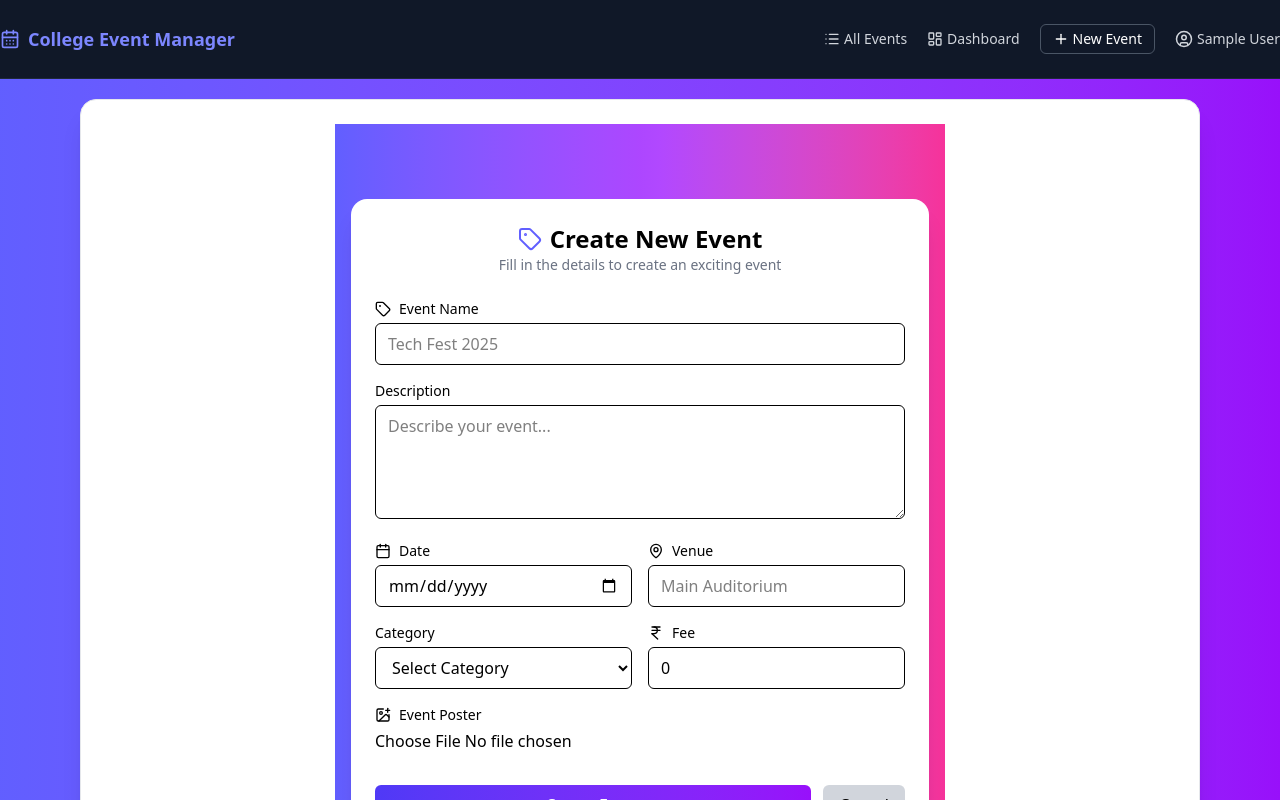
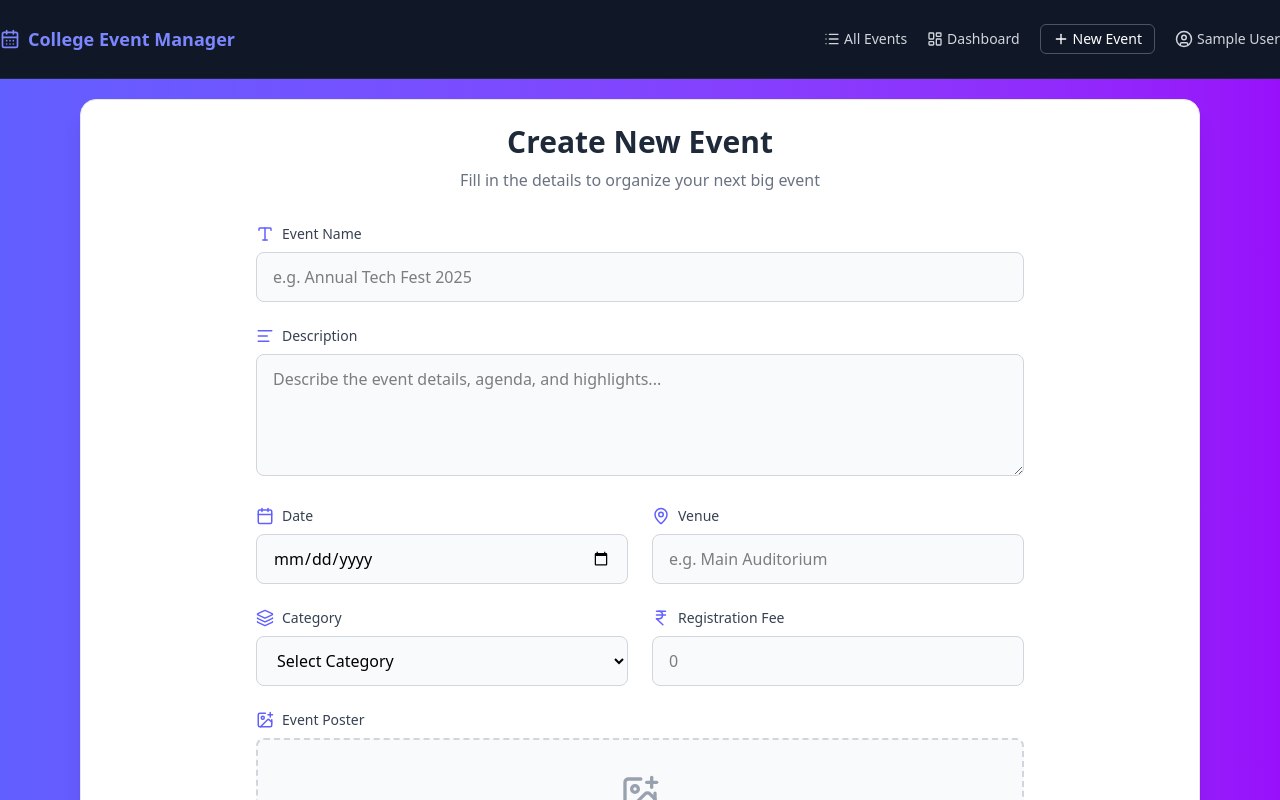
Before and after one commit to Sumitku2938k/EventNexus-2.0, a React (Vite) app in the folder client/: page /events/new in a window 1280 px wide. Shown: the top 800 px of the page. Built offline with nearby package versions, Linux system fonts and the light colour scheme; no server answers; sample sign-in values are in the browser's storage.

Commit message:
Making ui better of create event page

```diff
--- a/client/src/pages/CreateEvent.jsx
+++ b/client/src/pages/CreateEvent.jsx
@@ -1,6 +1,6 @@
 import { useState } from "react";
 import { useNavigate } from "react-router-dom";
-import { Calendar, MapPin, IndianRupee, ImagePlus, Tag } from "lucide-react";
+import { Calendar, MapPin, IndianRupee, ImagePlus, Type, AlignLeft, Layers, X } from "lucide-react";
 import { toast } from "react-toastify";
 import { useAuth } from "../utils/auth";
 
@@ -14,7 +14,7 @@ const CreateEvent = () => {
     date: "",
     venue: "",
     category: "",
-    registrationFee: 0,
+    registrationFee: "",
   });
 
   const [poster, setPoster] = useState(null);
@@ -28,16 +28,18 @@ const CreateEvent = () => {
   // handle image
   const handleImageChange = (e) => {
     const file = e.target.files[0];
-    setPoster(file);
-
     if (file) {
+      setPoster(file);
       const reader = new FileReader();
       reader.onload = (e) => setPreview(e.target.result);
       reader.readAsDataURL(file);
-    } else {
-      setPreview(null);
     }
   };
+
+  const removeImage = () => {
+    setPoster(null);
+    setPreview(null);
+  }
 
   // submit
   const handleSubmit = async (e) => {
@@ -61,7 +63,6 @@ const CreateEvent = () => {
       method: "POST",
       headers: {
         Authorization: authorizationToken,
-        // ❌ Content-Type mat lagana
       },
       body: formData,
     });
@@ -69,7 +70,7 @@ const CreateEvent = () => {
     const data = await response.json();
 
     if (response.ok) {
-      toast.success("Event Created");
+        toast.success("Event Created Successfully");
       navigate("/events");
     } else {
       toast.error(data.message || "Error");
@@ -80,83 +81,77 @@ const CreateEvent = () => {
 };
 
   return (
-    <div className="min-h-screen flex items-center justify-center bg-linear-to-r from-indigo-500 via-purple-500 to-pink-500 p-4">
-
-      <div className="w-full max-w-3xl bg-white rounded-2xl shadow-xl p-6">
+    <div className="w-full max-w-3xl mx-auto">
 
         {/* Header */}
-        <div className="text-center mb-6">
-          <h2 className="text-2xl font-bold flex items-center justify-center gap-2">
-            <Tag className="text-indigo-500" /> Create New Event
-          </h2>
-          <p className="text-gray-500 text-sm">
-            Fill in the details to create an exciting event
-          </p>
+        <div className="mb-8 text-center">
+          <h2 className="text-3xl font-bold text-gray-800">Create New Event</h2>
+          <p className="text-gray-500 mt-2">Fill in the details to organize your next big event</p>
         </div>
 
         {/* Form */}
-        <form onSubmit={handleSubmit} className="space-y-4">
+        <form onSubmit={handleSubmit} className="space-y-6">
 
           {/* Name */}
-          <div>
-            <label className="flex items-center gap-2 text-sm font-medium mb-1">
-              <Tag size={16} /> Event Name
+          <div className="space-y-2">
+            <label className="text-sm font-medium text-gray-700 flex items-center gap-2">
+              <Type size={18} className="text-indigo-500" /> Event Name
             </label>
             <input
               type="text"
               name="name"
               value={event.name}
               onChange={handleChange}
-              placeholder="Tech Fest 2025"
-              className="w-full px-3 py-2 border rounded-md focus:ring-2 focus:ring-indigo-400 outline-none"
+              placeholder="e.g. Annual Tech Fest 2025"
+              className="w-full px-4 py-3 rounded-lg border border-gray-300 focus:ring-2 focus:ring-indigo-500 focus:border-transparent transition outline-none bg-gray-50 focus:bg-white"
               required
             />
           </div>
 
           {/* Description */}
-          <div>
-            <label className="text-sm font-medium mb-1 block">
-              Description
+          <div className="space-y-2">
+            <label className="text-sm font-medium text-gray-700 flex items-center gap-2">
+              <AlignLeft size={18} className="text-indigo-500" /> Description
             </label>
             <textarea
               name="description"
               value={event.description}
               onChange={handleChange}
               rows="4"
-              placeholder="Describe your event..."
-              className="w-full px-3 py-2 border rounded-md focus:ring-2 focus:ring-indigo-400 outline-none"
+              placeholder="Describe the event details, agenda, and highlights..."
+              className="w-full px-4 py-3 rounded-lg border border-gray-300 focus:ring-2 focus:ring-indigo-500 focus:border-transparent transition outline-none bg-gray-50 focus:bg-white resize-y"
               required
             />
           </div>
 
           {/* Row */}
-          <div className="grid md:grid-cols-2 gap-4">
+          <div className="grid md:grid-cols-2 gap-6">
 
-            <div>
-              <label className="flex items-center gap-2 text-sm font-medium mb-1">
-                <Calendar size={16} /> Date
+            <div className="space-y-2">
+              <label className="text-sm font-medium text-gray-700 flex items-center gap-2">
+                <Calendar size={18} className="text-indigo-500" /> Date
               </label>
               <input
                 type="date"
                 name="date"
                 value={event.date}
                 onChange={handleChange}
-                className="w-full px-3 py-2 border rounded-md focus:ring-2 focus:ring-indigo-400"
+                className="w-full px-4 py-3 rounded-lg border border-gray-300 focus:ring-2 focus:ring-indigo-500 focus:border-transparent transition outline-none bg-gray-50 focus:bg-white"
                 required
               />
             </div>
 
-            <div>
-              <label className="flex items-center gap-2 text-sm font-medium mb-1">
-                <MapPin size={16} /> Venue
+            <div className="space-y-2">
+              <label className="text-sm font-medium text-gray-700 flex items-center gap-2">
+                <MapPin size={18} className="text-indigo-500" /> Venue
               </label>
               <input
                 type="text"
                 name="venue"
                 value={event.venue}
                 onChange={handleChange}
-                placeholder="Main Auditorium"
-                className="w-full px-3 py-2 border rounded-md focus:ring-2 focus:ring-indigo-400"
+                placeholder="e.g. Main Auditorium"
+                className="w-full px-4 py-3 rounded-lg border border-gray-300 focus:ring-2 focus:ring-indigo-500 focus:border-transparent transition outline-none bg-gray-50 focus:bg-white"
                 required
               />
             </div>
@@ -164,29 +159,31 @@ const CreateEvent = () => {
           </div>
 
           {/* Row 2 */}
-          <div className="grid md:grid-cols-2 gap-4">
+          <div className="grid md:grid-cols-2 gap-6">
 
-            <div>
-              <label className="text-sm font-medium mb-1 block">
-                Category
+            <div className="space-y-2">
+              <label className="text-sm font-medium text-gray-700 flex items-center gap-2">
+                <Layers size={18} className="text-indigo-500" /> Category
               </label>
               <select
                 name="category"
                 value={event.category}
                 onChange={handleChange}
-                className="w-full px-3 py-2 border rounded-md focus:ring-2 focus:ring-indigo-400"
+                className="w-full px-4 py-3 rounded-lg border border-gray-300 focus:ring-2 focus:ring-indigo-500 focus:border-transparent transition outline-none bg-gray-50 focus:bg-white"
                 required
               >
-                <option value="">Select Category</option>
+                <option value="" disabled>Select Category</option>
                 <option value="Technical">💻 Technical</option>
                 <option value="Cultural">🎭 Cultural</option>
                 <option value="Sports">⚽ Sports</option>
+                <option value="Workshop">🛠️ Workshop</option>
+                <option value="Seminar">📢 Seminar</option>
               </select>
             </div>
 
-            <div>
-              <label className="flex items-center gap-2 text-sm font-medium mb-1">
-                <IndianRupee size={16} /> Fee
+            <div className="space-y-2">
+              <label className="text-sm font-medium text-gray-700 flex items-center gap-2">
+                <IndianRupee size={18} className="text-indigo-500" /> Registration Fee
               </label>
               <input
                 type="number"
@@ -194,7 +191,8 @@ const CreateEvent = () => {
                 value={event.registrationFee}
                 onChange={handleChange}
                 min="0"
-                className="w-full px-3 py-2 border rounded-md focus:ring-2 focus:ring-indigo-400"
+                placeholder="0"
+                className="w-full px-4 py-3 rounded-lg border border-gray-300 focus:ring-2 focus:ring-indigo-500 focus:border-transparent transition outline-none bg-gray-50 focus:bg-white"
                 required
               />
             </div>
@@ -202,49 +200,52 @@ const CreateEvent = () => {
           </div>
 
           {/* Image */}
-          <div>
-            <label className="flex items-center gap-2 text-sm font-medium mb-1">
-              <ImagePlus size={16} /> Event Poster
+          <div className="space-y-2">
+            <label className="text-sm font-medium text-gray-700 flex items-center gap-2">
+              <ImagePlus size={18} className="text-indigo-500" /> Event Poster
             </label>
-            <input
-              type="file"
-              onChange={handleImageChange}
-              className="w-full"
-              accept="image/*"
-            />
 
-            {/* Preview */}
-            {preview && (
-              <div className="mt-3 flex justify-center">
-                <img
-                  src={preview}
-                  alt="preview"
-                  className="w-40 h-40 object-cover rounded-lg border"
-                />
+            {!preview ? (
+              <label className="flex flex-col items-center justify-center w-full h-40 border-2 border-gray-300 border-dashed rounded-lg cursor-pointer bg-gray-50 hover:bg-gray-100 hover:border-indigo-500 transition">
+                <div className="flex flex-col items-center justify-center pt-5 pb-6">
+                  <ImagePlus className="w-10 h-10 text-gray-400 mb-2" />
+                  <p className="text-sm text-gray-500"><span className="font-semibold">Click to upload</span> or drag and drop</p>
+                  <p className="text-xs text-gray-500">SVG, PNG, JPG or GIF</p>
+                </div>
+                <input type="file" className="hidden" onChange={handleImageChange} accept="image/*" />
+              </label>
+            ) : (
+              <div className="relative w-full h-64 bg-gray-100 rounded-lg overflow-hidden border border-gray-300">
+                <img src={preview} alt="Preview" className="w-full h-full object-contain" />
+                <button
+                  type="button"
+                  onClick={removeImage}
+                  className="absolute top-2 right-2 p-1.5 bg-white text-red-500 rounded-full shadow-md hover:bg-red-50 transition"
+                >
+                  <X size={20} />
+                </button>
               </div>
             )}
           </div>
 
           {/* Buttons */}
-          <div className="flex gap-3 pt-4">
+          <div className="flex gap-4 pt-4">
             <button
               type="submit"
-              className="flex-1 py-2 rounded-md bg-linear-to-r from-indigo-600 to-purple-600 text-white font-medium hover:scale-105 hover:shadow-lg transition"
+              className="flex-1 py-3 rounded-lg bg-linear-to-r from-indigo-600 to-purple-600 text-white font-semibold shadow-md hover:shadow-lg hover:opacity-90 transform transition hover:-translate-y-0.5"
             >
               Create Event
             </button>
-
             <button
               type="button"
               onClick={() => navigate("/events")}
-              className="px-4 py-2 rounded-md bg-gray-300 hover:bg-gray-400 transition"
+              className="px-6 py-3 rounded-lg border border-gray-300 text-gray-700 font-medium hover:bg-gray-50 transition"
             >
               Cancel
             </button>
           </div>
 
         </form>
-      </div>
     </div>
   );
 };
```
